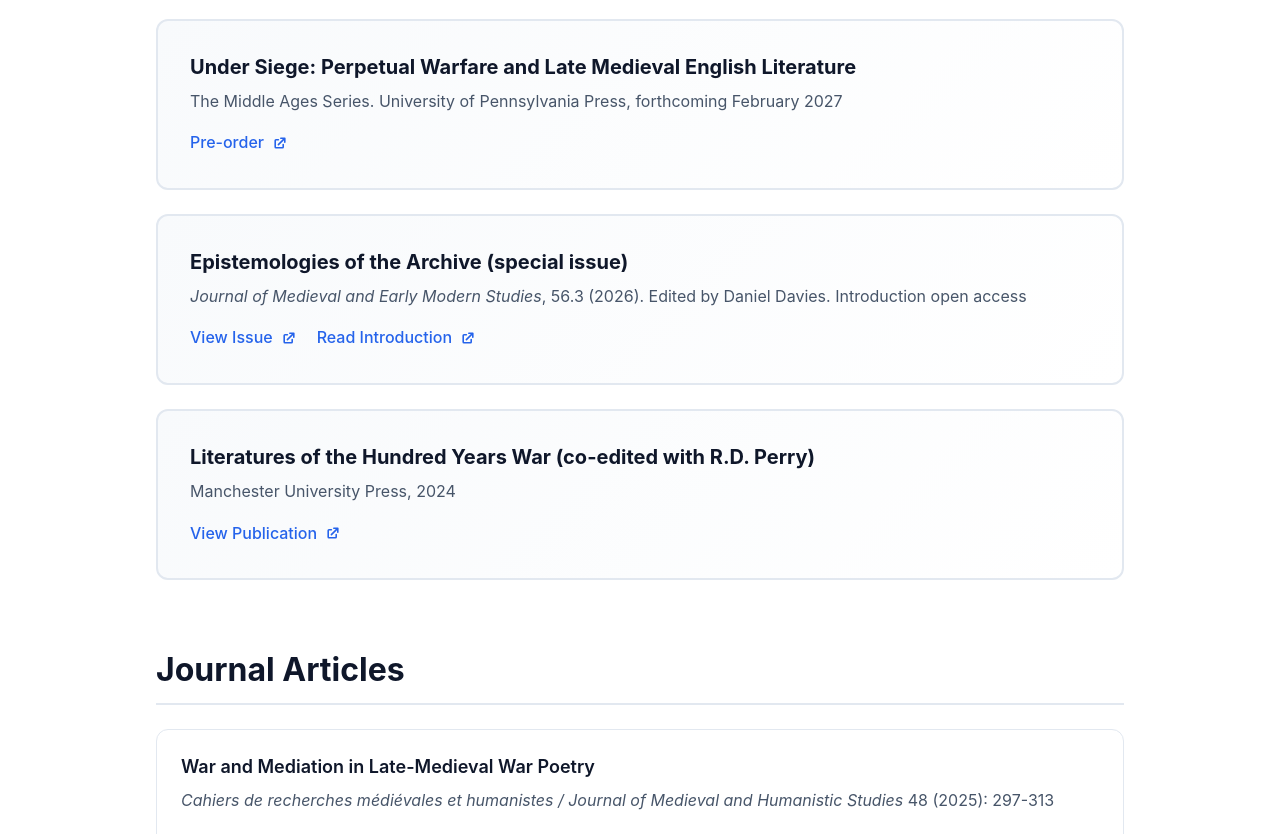
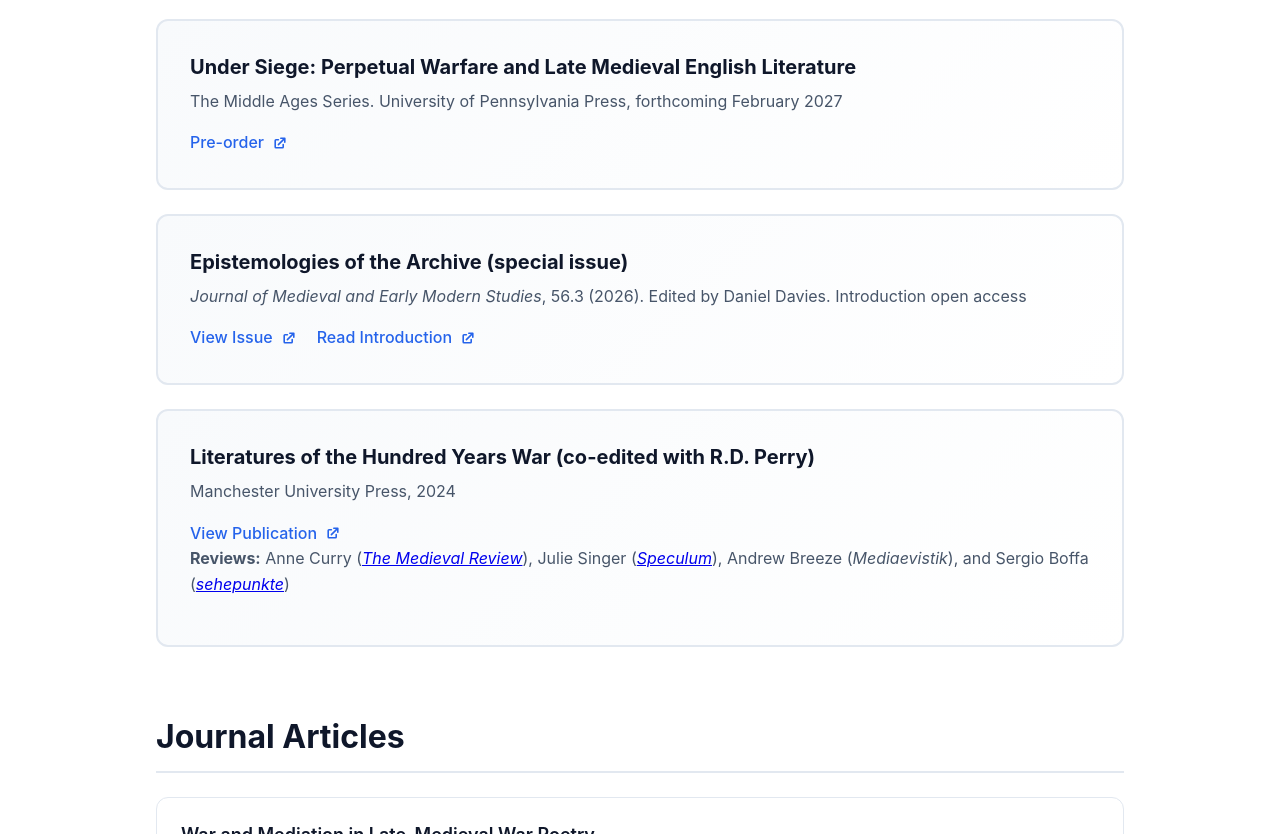
Before and after one commit to daniel-j-davies/daniel-j-davies.github.io, a plain HTML site: page publications.html in a window 1280 px wide. Shown: the part 266-1100 px from the top of the page. Drawn offline with Linux system fonts and the light colour scheme.

Commit message:
Add reviews line to Literatures of the Hundred Years War card
Co-Authored-By: Claude Sonnet 5.5 <noreply@anthropic.com>
Claude-Session: https://claude.ai/code/session_01CmeobCGWHKgaYruYHKyRxK

```diff
--- a/publications.html
+++ b/publications.html
@@ -68,6 +68,7 @@
                         <path d="M5 5a2 2 0 00-2 2v8a2 2 0 002 2h8a2 2 0 002-2v-3a1 1 0 10-2 0v3H5V7h3a1 1 0 000-2H5z"></path>
                     </svg>
                 </a>
+                <p class="publication-details publication-reviews"><strong>Reviews:</strong> Anne Curry (<a href="https://scholarworks.iu.edu/journals/index.php/tmr/article/view/42076" target="_blank" rel="noopener noreferrer"><span class="italic">The Medieval Review</span></a>), Julie Singer (<a href="https://www.journals.uchicago.edu/doi/abs/10.1086/741989?download=true" target="_blank" rel="noopener noreferrer"><span class="italic">Speculum</span></a>), Andrew Breeze (<span class="italic">Mediaevistik</span>), and Sergio Boffa (<a href="https://www.sehepunkte.de/2026/09/39716.html" target="_blank" rel="noopener noreferrer"><span class="italic">sehepunkte</span></a>)</p>
             </div>
         </section>
 
```
